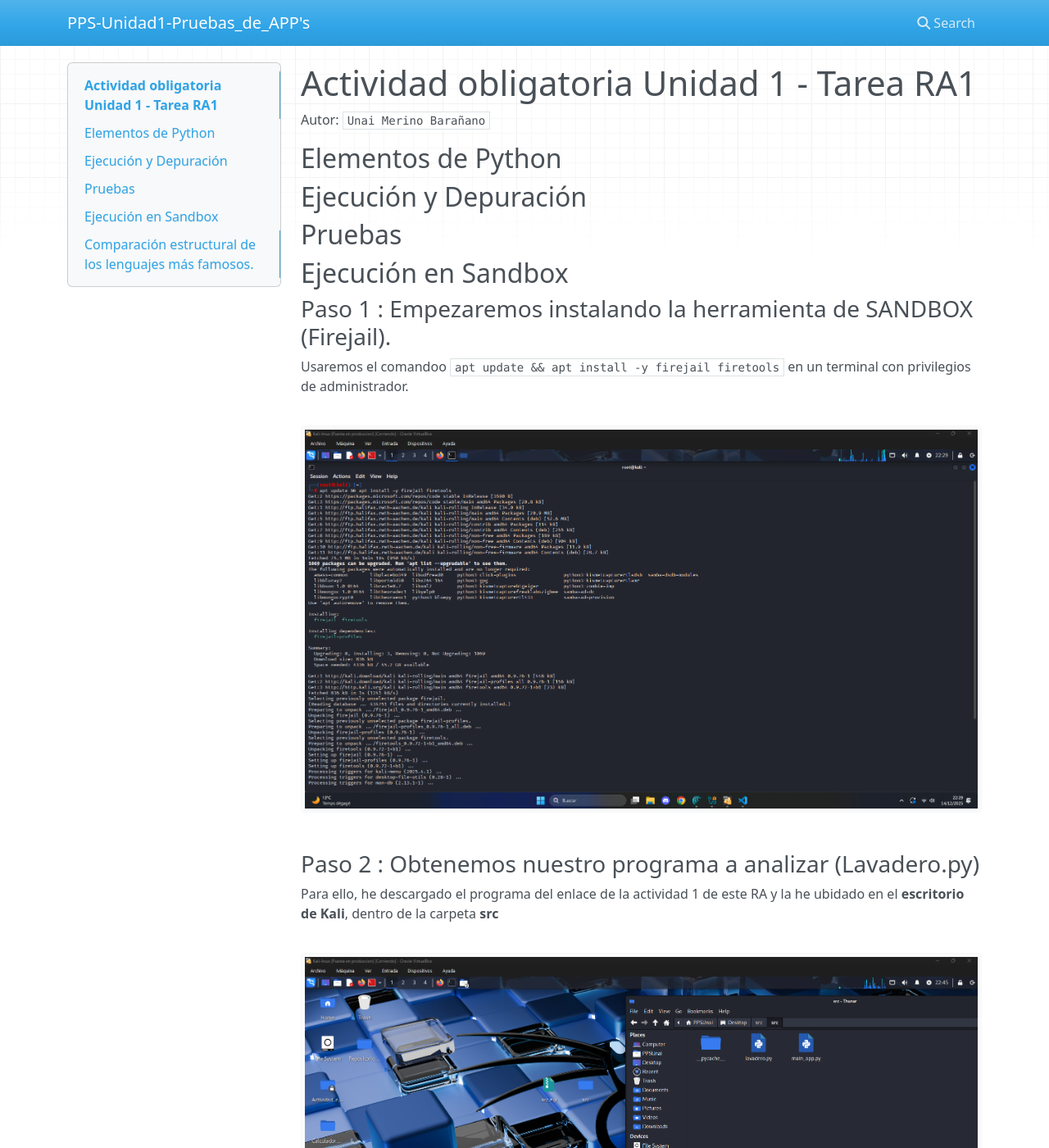
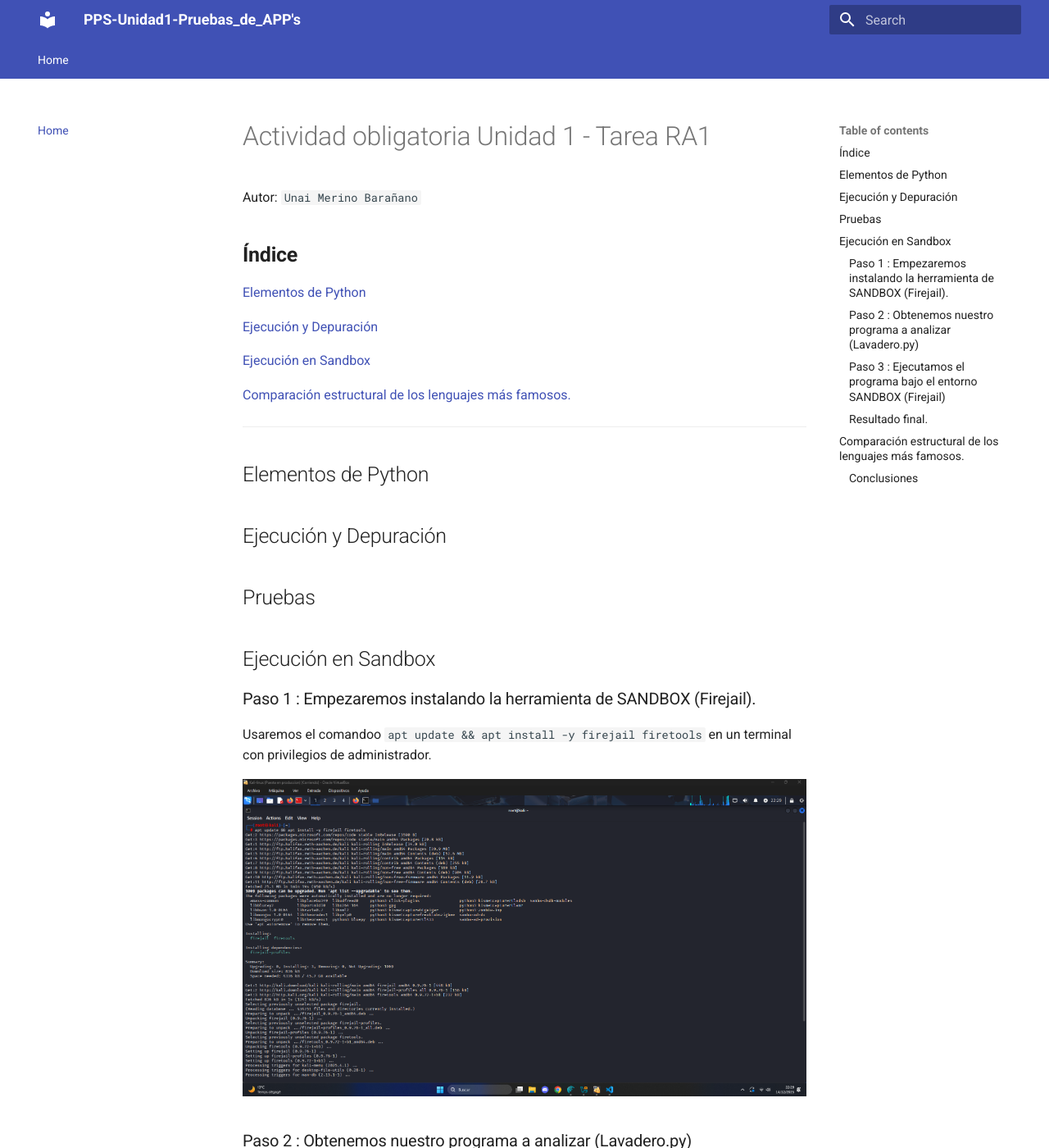
Before and after one commit to vjp-unaiMB/Unidad1-TareaRA1-UnaiMerinoBara-ano, an MkDocs documentation site: the page built from docs/index.md, in a window 1280 px wide and 1400 px high. Shown: the whole window at 82% size. Built offline with MkDocs 1.6.1 and Material for MkDocs 9.7.7, drawn with Linux system fonts in a browser that asks for light colours; nearby versions of some CDN libraries; some of the changed text lies outside the part shown.

Commit message:
subida de prueba 3

```diff
--- a/docs/index.md
+++ b/docs/index.md
@@ -1,6 +1,18 @@
 # Actividad obligatoria Unidad 1 - Tarea RA1
 
 Autor: `Unai Merino Barañano`
+
+## **Índice**
+
+[Elementos de Python](#elementos-de-python)
+
+[Ejecución y Depuración](#ejecución-y-depuración)
+
+[Ejecución en Sandbox](#ejecución-en-sandbox)
+
+[Comparación estructural de los lenguajes más famosos.](#comparación-estructural-de-los-lenguajes-más-famosos)
+
+---
 
 ## Elementos de Python
 
--- a/mkdocs.yml
+++ b/mkdocs.yml
@@ -27,7 +27,9 @@ doc_dir: docs
 # -------------------------------------------------------------
 # TEMA (Opcional, pero común)
 # -------------------------------------------------------------
-# theme:
-#   name: 'material' # Si usas el popular tema Material for MkDocs.
-#   # highlightjs: true
-#   # code_fences: true
+theme:
+  name: material
+  features:
+    - navigation.tabs
+    - navigation.sections
+    - navigation.top
```
